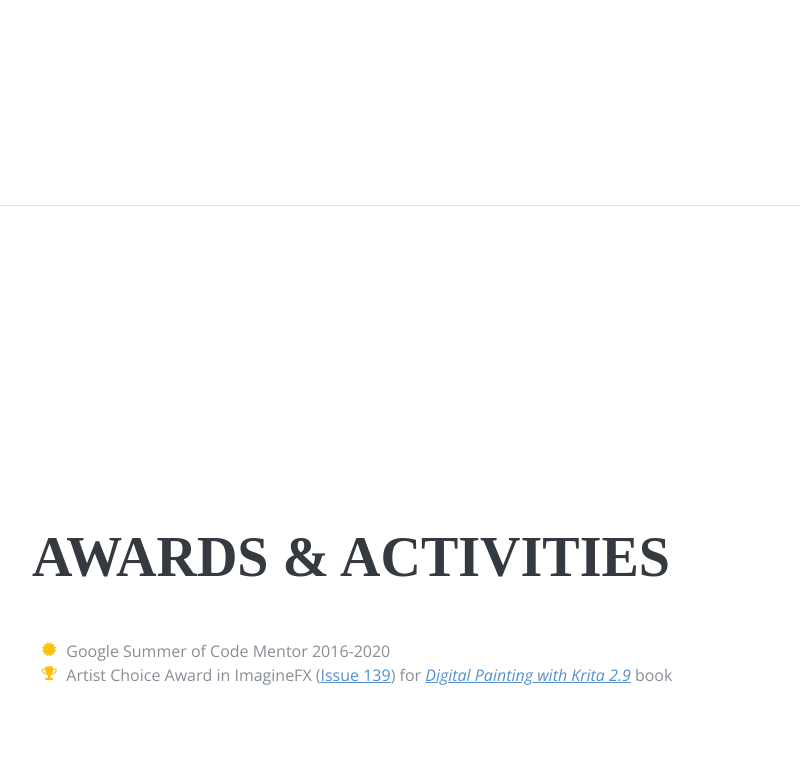
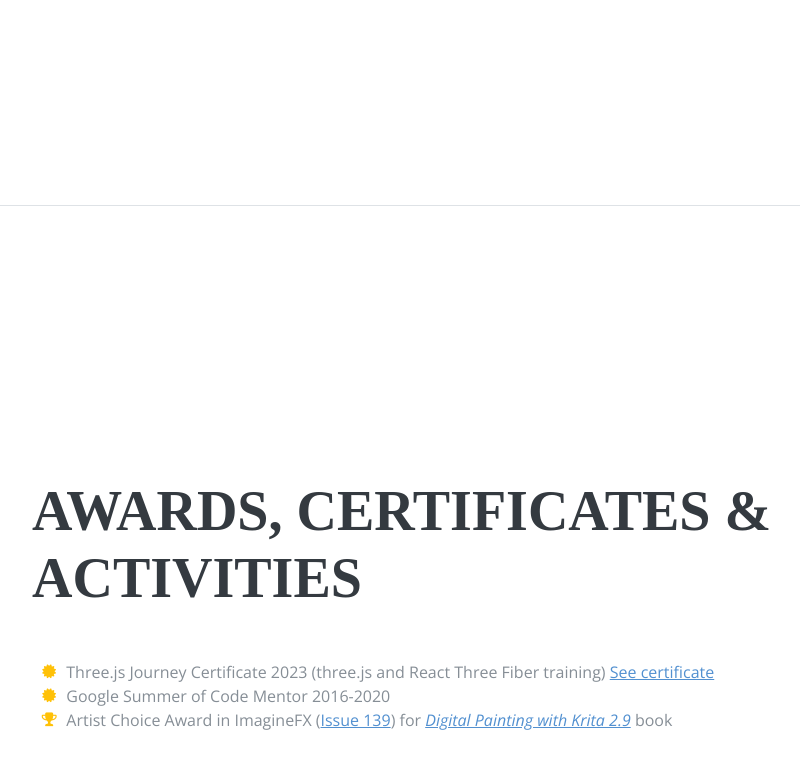
Before and after one commit to scottpetrovic/portfolio, a plain HTML site: page index.html in a window 1280 px wide. Shown: the part 7661-8429 px from the top of the page, without its empty margins (288-1088 px from the left). Drawn offline with nearby package versions, Linux system fonts and the light colour scheme; a web font is replaced by a local one.

Commit message:
Add certificate link for three.js

```diff
--- a/index.html
+++ b/index.html
@@ -291,14 +291,22 @@
 
       <section class="resume-section p-3 p-lg-5 d-flex flex-column" id="awards">
         <div class="my-auto">
-          <h2 class="mb-5">Awards &amp; Activities</h2>
+          <h2 class="mb-5">Awards, Certificates &amp; Activities</h2>
           <ul class="fa-ul mb-0">
+            <li>
+              <i class="fa-li fa fa-certificate text-warning"></i>
+              Three.js Journey Certificate 2023 (three.js and React Three Fiber training)
+              <a href="https://threejs-journey.com/certificate/view/27115" target="_blank">See certificate</a>
+            </li>
             <li>
               <i class="fa-li fa fa-certificate text-warning"></i>
               Google Summer of Code Mentor 2016-2020</li>
             <li>
               <i class="fa-li fa fa-trophy text-warning"></i>
               Artist Choice Award in ImagineFX (<a href="http://www.creativebloq.com/features/imaginefx-issue-139-resources">Issue 139</a>) for <em><a href="https://www.amazon.com/Digital-Painting-KRITA-2-9-Masterpiece/dp/0996851704/">Digital Painting with Krita 2.9</a></em> book</li>
+
+
+
           </ul>
         </div>
       </section>
```
